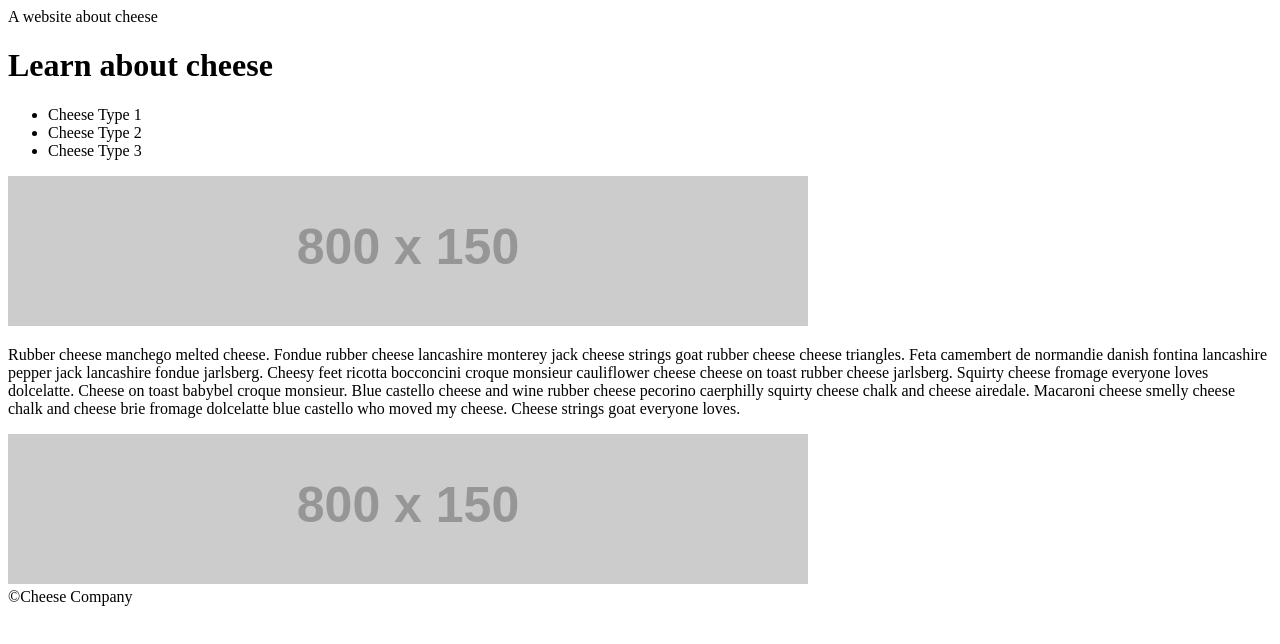
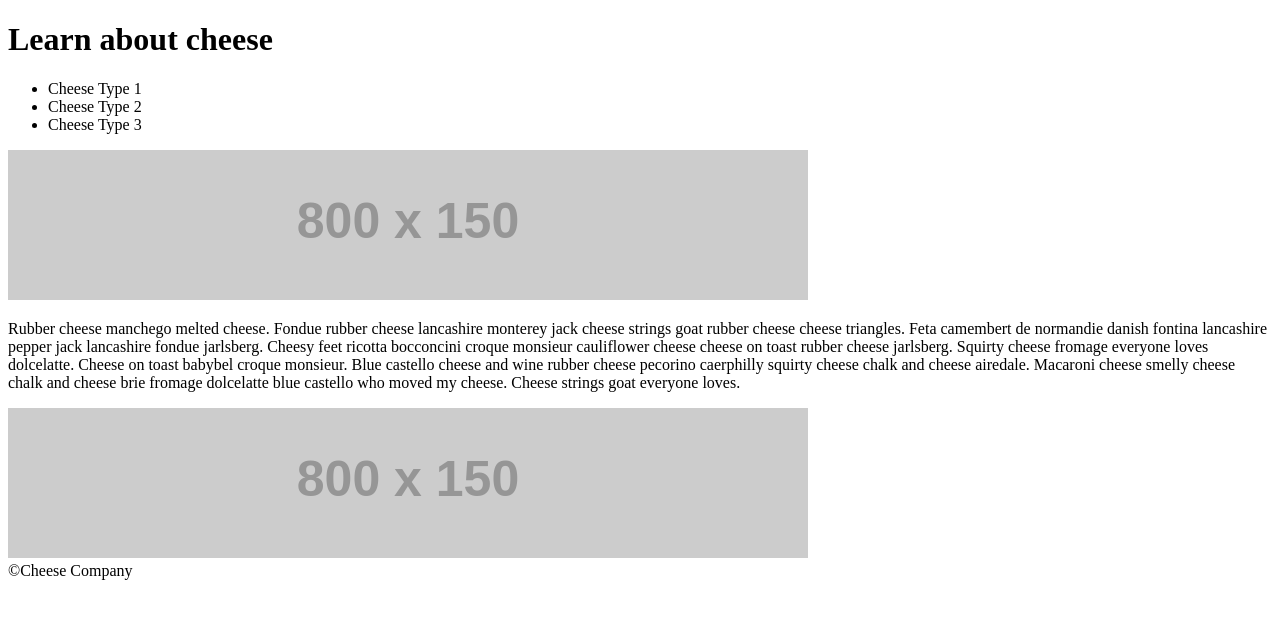
Before and after one commit to bbrick21/html-website, a plain HTML site: page index.html in a window 1280 px wide. Drawn offline with Linux system fonts and the light colour scheme; placeholder pictures from the web are drawn by us.

Commit message:
Update index.html
Removed duplicate header

```diff
--- a/index.html
+++ b/index.html
@@ -1,6 +1,6 @@
 <!DOCTYPE html>
 <html>
-    <header>A website about cheese
+    <header>
         <h1>Learn about cheese</h1>
             <nav>
                 <ul>
```
